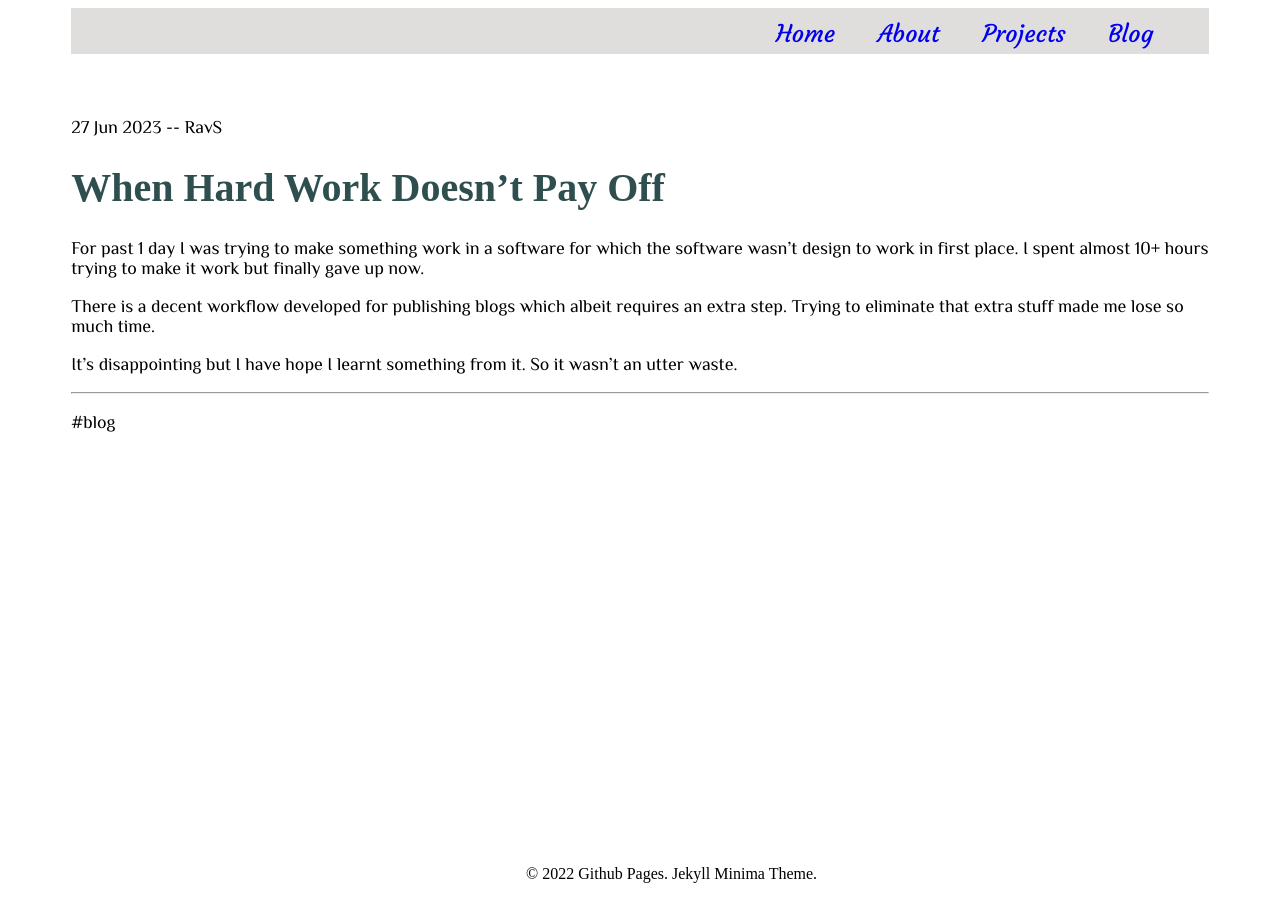
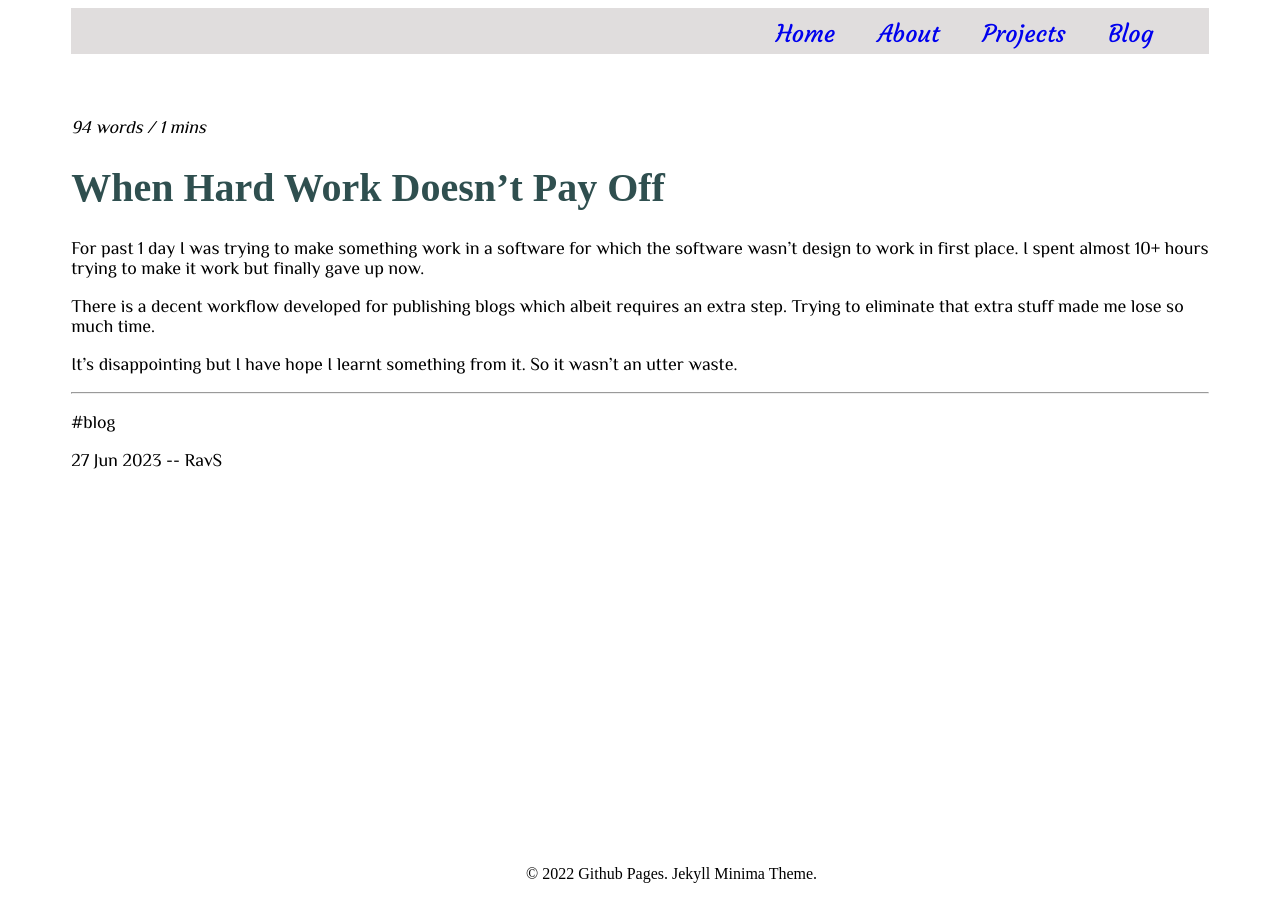
Before and after one commit to codeRSH/codeRSH.github.io, a Jekyll site: the page built from _posts/2023-06-27-When Hard Work Doesn't Pay Off.md, in a window 1280 px wide. Built offline with Jekyll 4.4.1, drawn with Linux system fonts in a browser that asks for light colours; some web fonts are replaced.

Commit message:
2023-06-29

```diff
--- a/_config.yml
+++ b/_config.yml
@@ -22,16 +22,17 @@ title: The RavS Site
 email: your-email@example.com
 description: >- # this means to ignore newlines until "baseurl:"
   This is the RavS site.
-baseurl: "" # the subpath of your site, e.g. /blog
-url: "http://ravs.in" # the base hostname & protocol for your site, e.g. http://example.com
+baseurl: '' # the subpath of your site, e.g. /blog
+url: 'http://ravs.in' # the base hostname & protocol for your site, e.g. http://example.com
 twitter_username: twitrsh
-github_username:  codersh
+github_username: codersh
 
 # Build settings
 theme: minima
 plugins:
   - jekyll-feed
 
+future: true
 # Exclude from processing.
 # The following items will not be processed, by default.
 # Any item listed under the `exclude:` key here will be automatically added to
--- a/_layouts/post.html
+++ b/_layouts/post.html
@@ -3,6 +3,13 @@ layout: default
 ---
 
 <!-- <h1>{{ page.title }} </h1> -->
-<p>{{ page.date | date_to_string }} -- {{ page.author }} </p>
+<p>
+  <i>
+    {{ page.content | number_of_words | append: " words" }} / {{ page.content | number_of_words | plus: 180 |
+    divided_by: 180 | append: " mins" }}
+  </i>
+</p>
 
 {{ content }}
+
+<p>{{ page.date | date_to_string }} -- {{ page.author }}</p>
```
